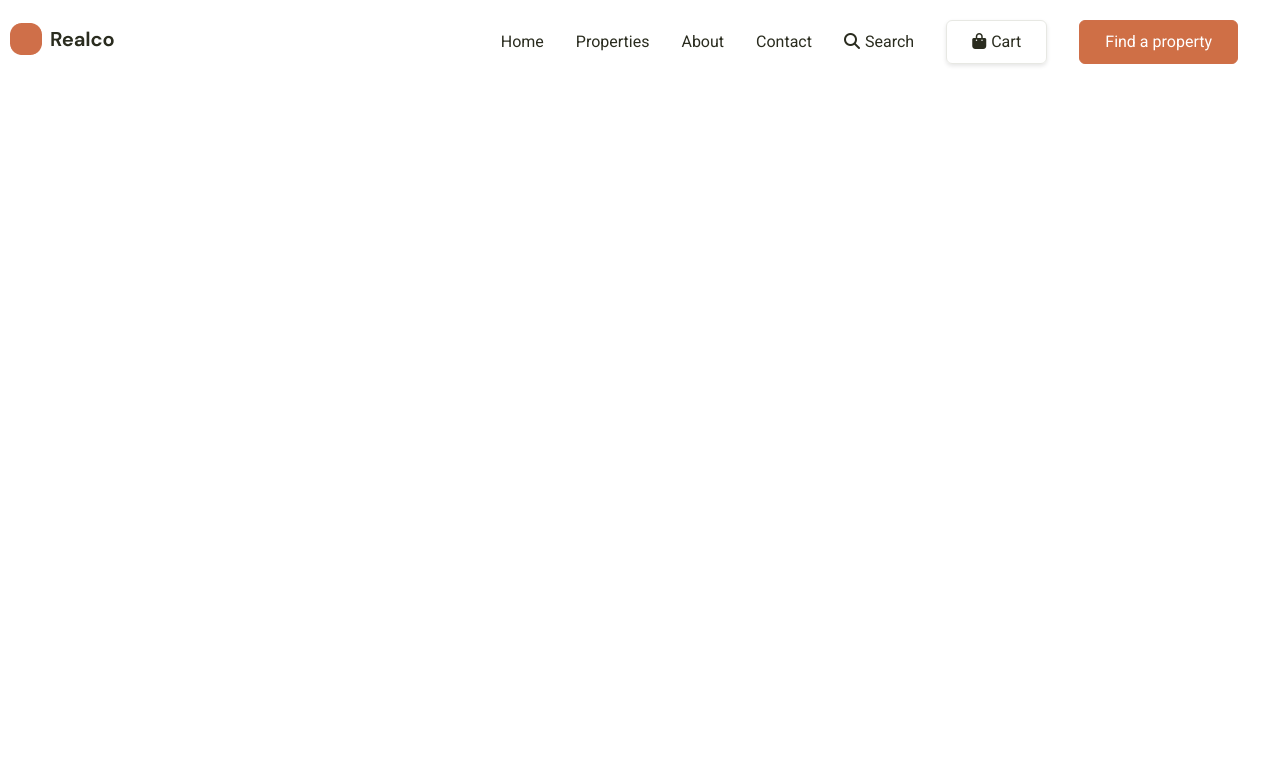
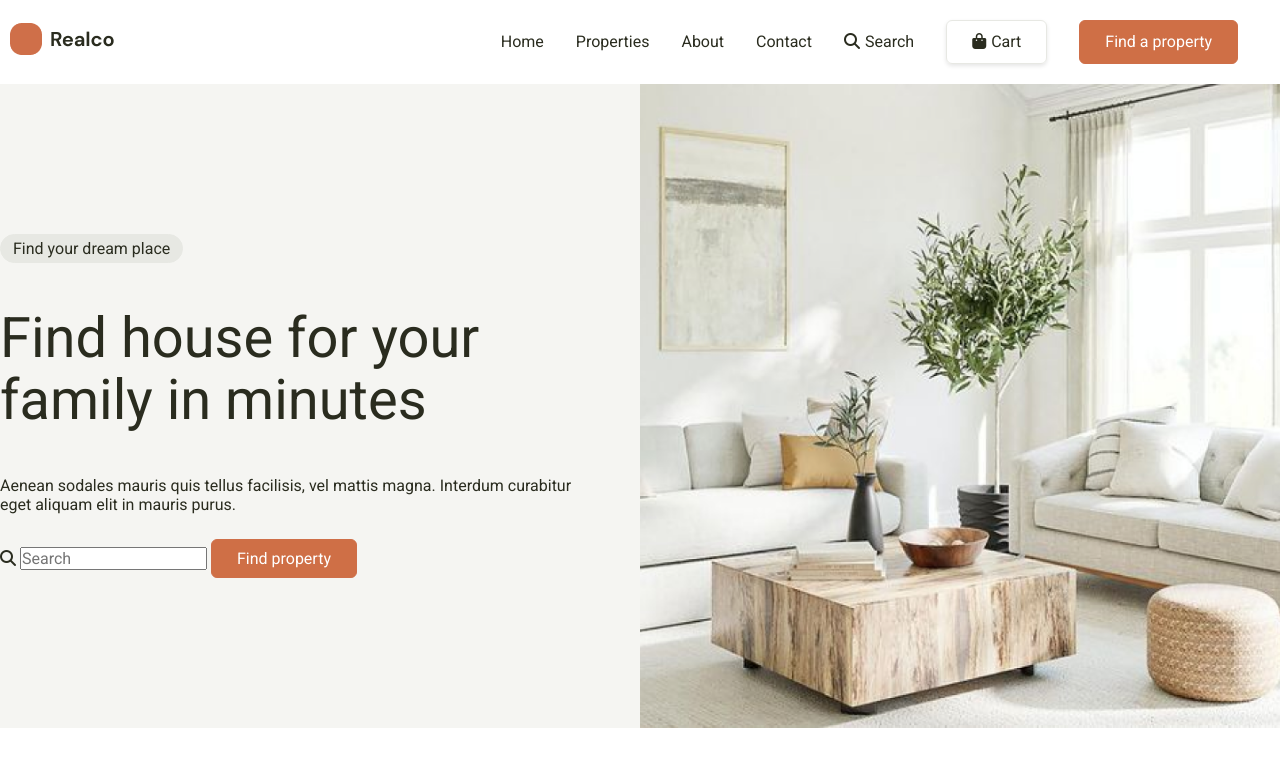
Before and after one commit to anastasia-kost/realco-project, a plain HTML site: page index.html in a window 1280 px wide. Drawn offline with Linux system fonts and the light colour scheme.

Commit message:
added background to main block

```diff
--- a/index.html
+++ b/index.html
@@ -37,6 +37,22 @@
         </nav>
       </header>
     </div>
-    <section class="main"></section>
+    <section class="main">
+      <div class="container">
+        <div class="main-info">
+          <p class="small-text">Find your dream place</p>
+          <h1>Find house for your family in minutes</h1>
+          <p class="subtitle">
+            Aenean sodales mauris quis tellus facilisis, vel mattis magna.
+            Interdum curabitur eget aliquam elit in mauris purus.
+          </p>
+          <form>
+            <i class="fa-solid fa-magnifying-glass"></i>
+            <input type="text" placeholder="Search" />
+            <a href="#" class="btn btn-red">Find property</a>
+          </form>
+        </div>
+      </div>
+    </section>
   </body>
 </html>
--- a/styles/styles.scss
+++ b/styles/styles.scss
@@ -19,6 +19,26 @@ a {
     text-decoration: none;
 }
 
+// HEADER
+
+.btn {
+    border-radius: 6px;
+    padding: 9px 25px;
+    border: 1px solid;
+    display: inline-block;
+}
+
+.btn-white {
+    border-color: #E7E8E3;
+    box-shadow: 0px 2px 4px 0px rgba(0, 0, 0, 0.1);
+}
+
+.btn-red {
+    background: #CF6F46;
+    border-color: #CF6F49;
+    color: white;
+}
+
 .container {
     max-width: 1300px;
     margin: 0 auto;
@@ -34,23 +54,6 @@ a {
                 display: flex;
                 justify-content: space-between;
                 align-items: center;
-
-                .btn {
-                    border-radius: 6px;
-                    padding: 9px 25px;
-                    border: 1px solid;
-                }
-
-                .btn-white {
-                    border-color: #E7E8E3;
-                    box-shadow: 0px 2px 4px 0px rgba(0, 0, 0, 0.1);
-                }
-
-                .btn-red {
-                    background: #CF6F46;
-                    border-color: #CF6F49;
-                    color: white;
-                }
             }
 
             a {
@@ -68,6 +71,38 @@ a {
                 justify-content: space-around;
             }
     }
+}
 
+// MAIN SECTION
 
+.main {
+    background-color: #F5F5F2;
+    background-image: url('/images/main-img.png');
+    background-repeat: no-repeat;
+    background-position: right;
+    background-size: 50vw 100%;
+    position: relative;
+
+.main-info {
+    max-width: 45%;
+    display: flex;
+    align-items: flex-start;
+    flex-direction: column;
+    padding: 150px 0;
+    gap: 25px;
+
+    .small-text {
+        border: 1px solid #E7E8E3;
+        border-radius: 32px;
+        background-color: #E7E8E3;
+        padding: 4px 12px;
+    }
+
+    h1 {
+        font-size: 3.5rem;
+        font-weight: 400;
+        line-height: 1.1em;
+        margin: 20px 0;
+    }
+    }
 }
```
Also changed, not shown: images/main-img.png (added), styles/styles.css, 1 other file.
